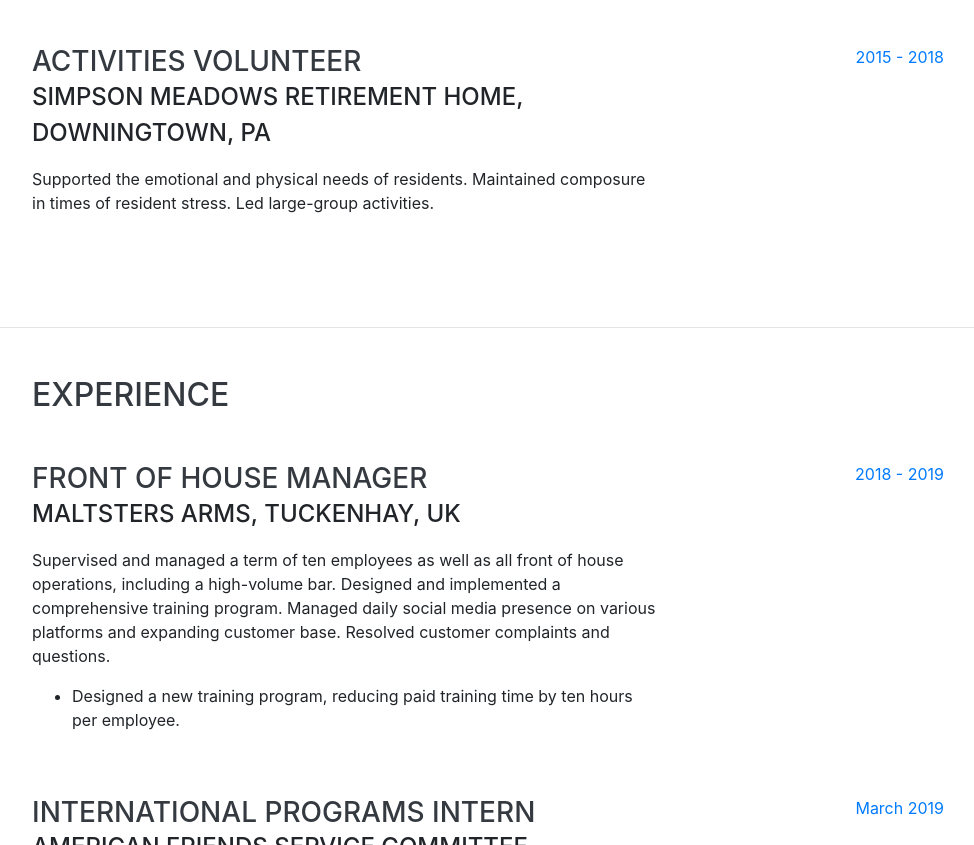
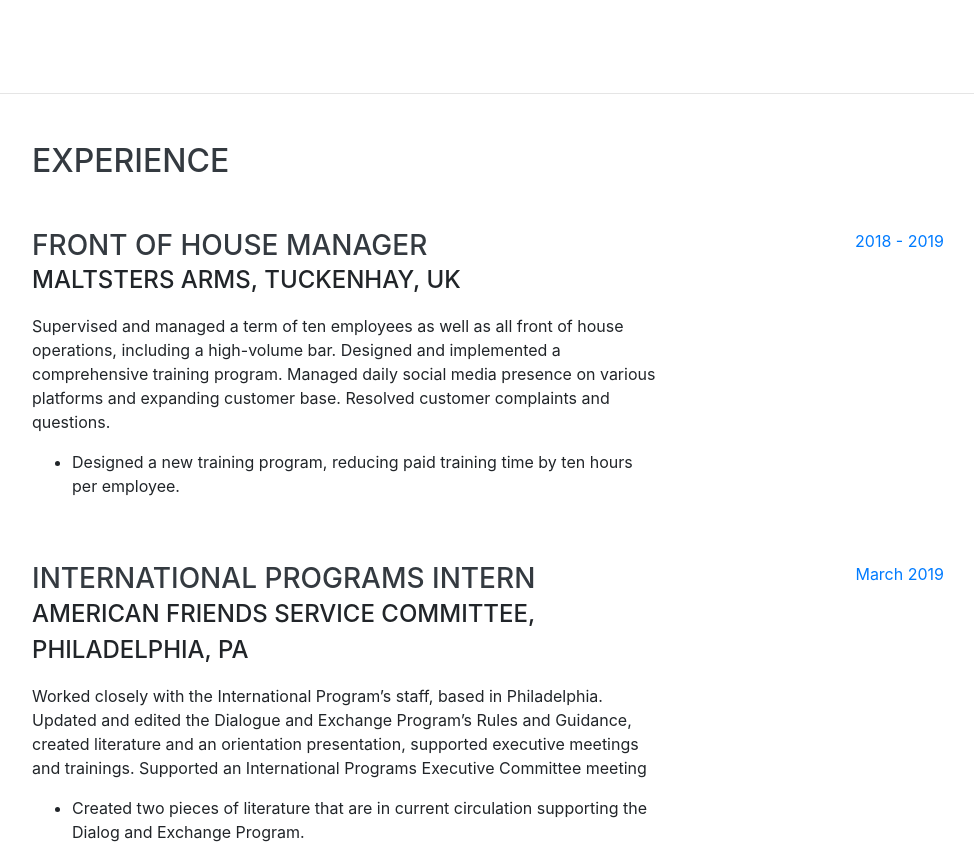
Before and after one commit to danardekani/meganardekani, a website with bundled scripts: page index.html in a window 1280 px wide. Shown: the part 1699-2544 px from the top of the page, without its empty margins (288-1262 px from the left). Built offline with nearby package versions, Linux system fonts and the light colour scheme; a web font is replaced by a local one.

Commit message:
delete project field

```diff
--- a/index.html
+++ b/index.html
@@ -133,21 +133,6 @@
             <span class="text-primary">March 2019</span>
           </div>
         </div>
-
-        <div class="resume-item d-flex flex-column flex-md-row justify-content-between mb-5">
-          <div class="resume-content">
-            <h3 class="mb-0">Activities Volunteer</h3>
-            <div class="subheading mb-3">Simpson Meadows Retirement Home, Downingtown, PA</div>
-            <p>Supported the emotional and physical needs of residents. Maintained composure in times of resident stress. Led large-group activities.</p>
-          </div>
-          <div class="resume-date text-md-right">
-            <span class="text-primary">2015 - 2018</span>
-          </div>
-        </div>
-        </div>
-
-      </div>
-
     </section>
 
     <hr class="m-0">
```
